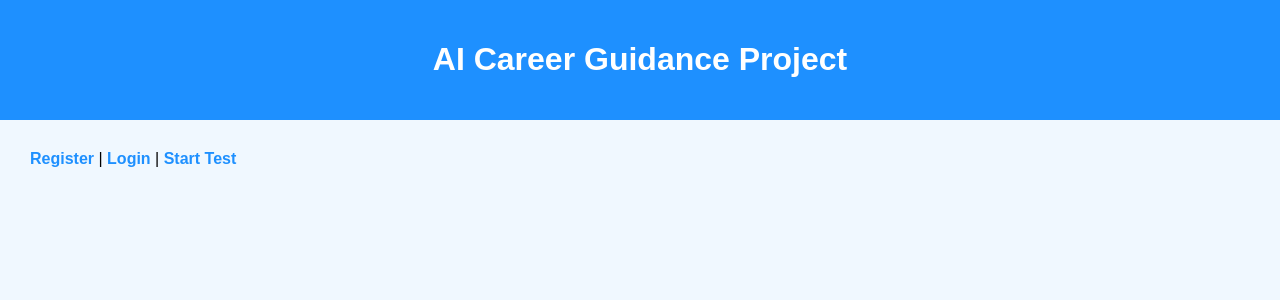
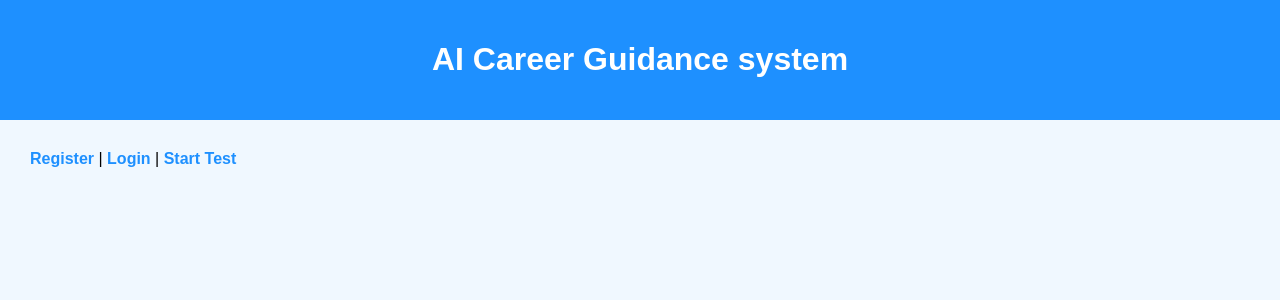
Before and after one commit to priyuuu-0906/AI-Career-Guidance-System, a Python web app: template templates/home.html in a window 1280 px wide. Shown: the top 300 px of the page. Run offline with Jinja, Linux system fonts and the light colour scheme; the template is opened without the code that fills it, so the values that code supplies are empty.

Commit message:
Update header title to 'AI Career Guidance system'
Signed-off-by: Priyadharshini Suresh  <priyadharshinivijaya0906@gmail.com>

```diff
--- a/templates/home.html
+++ b/templates/home.html
@@ -5,7 +5,7 @@
 </head>
 <body>
 
-<header><h1>AI Career Guidance Project</h1></header>
+<header><h1>AI Career Guidance system</h1></header>
 
 <main>
 <a href="/register">Register</a> |
```
